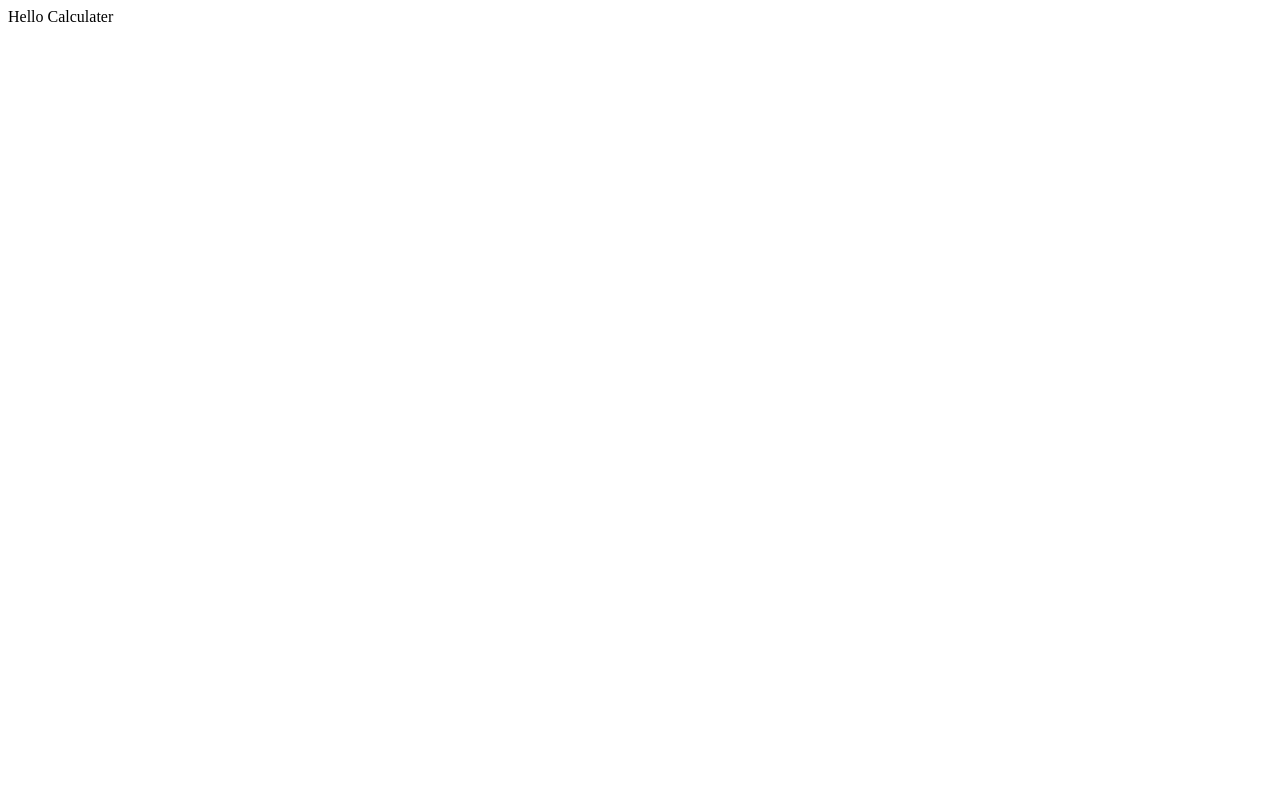
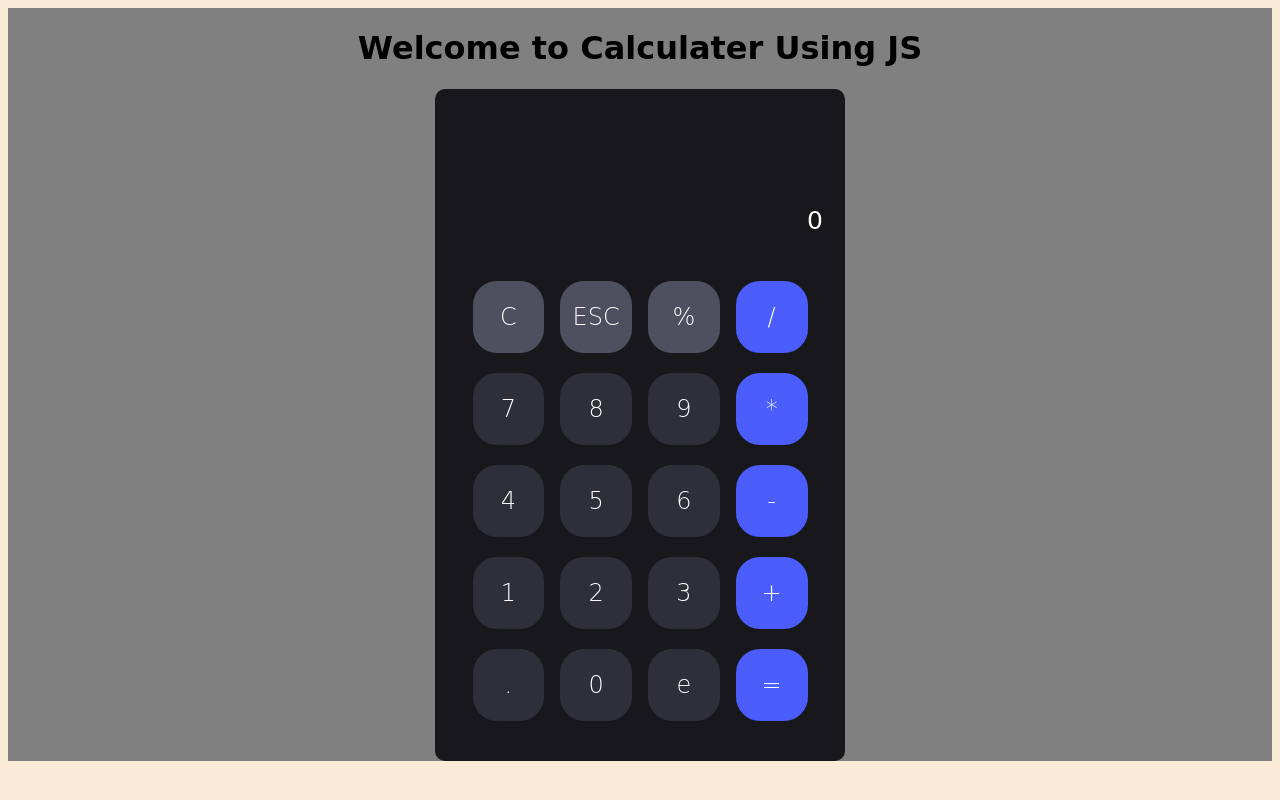
Before and after one commit to Poojanoza/calculator-js, a plain HTML site: page Calculater/index.html in a window 1280 px wide. Drawn offline with Linux system fonts and the light colour scheme.

Commit message:
Ui design Completed and added Number add on display funcanality.

```diff
--- /dev/null
+++ b/Calculater/index.css
@@ -0,0 +1,88 @@
+body{
+    background-color: antiquewhite;
+    font-weight: 100;
+}
+*{
+    font-family: cursive;
+}
+.main_container{
+    background-color: gray;
+    display: flex;
+    flex-direction: column;
+    align-items: center;
+}
+.calculater_main{
+    display: flex;
+    flex-direction: column;
+    background-color: #17171C;
+    padding: 20px;
+    border: 0px;
+    border-radius: 10px;
+    height: auto;
+    width: 370px;
+    align-items: center;
+    gap: 2px;
+}
+.display {
+    display: flex;
+    /* background-color: gainsboro ; */
+    align-items: flex-end;
+    justify-content: flex-end;
+    color: white;
+    height: 150px;
+    font-size: 25px;
+    font-family: cursive;
+    width: 100%;
+}
+.display input{
+    display: flex;
+    /* background-color: gainsboro ; */
+    align-items: flex-end;
+    justify-content: flex-end;
+    color: white;
+    height: 150px;
+    text-align: end;
+    font-size: 25px;
+    width: 100%;
+    height: 50%;
+    background-color: #17171C;
+    border: 0px;
+    color: white;
+}
+
+.display input:focus{
+    outline: none;
+}
+.buttons{
+    display: flex;
+    flex-direction: column;
+    padding: 10px;
+}
+
+.rows{
+    display: flex;
+    flex-direction: row;
+    gap: 16px;
+    padding: 10px;
+}
+.rows .b1last button{
+    background-color: #4B5EFC;
+}
+.rows .b1f button{
+    background-color: #4E505F;
+}
+.rows button{
+    color: white;
+    font-size: x-large;
+    font-weight: 100;
+    align-self: center;
+    width: 71.75px;
+    height: 72px;
+    border-radius: 24px;
+    background-color: #2E2F38;
+    border: 0px ;
+}
+
+.rows button:hover{
+    background-color: #474852;
+}
--- a/Calculater/index.html
+++ b/Calculater/index.html
@@ -1,11 +1,52 @@
 <!DOCTYPE html>
 <html lang="en">
 <head>
-    <meta charset="UTF-8">
-    <meta name="viewport" content="width=device-width, initial-scale=1.0">
     <title>Calculater</title>
+    <link rel="stylesheet" href="index.css">
 </head>
 <body>
-    Hello Calculater
+    <div class="main_container">
+        <center><h1>Welcome to Calculater Using JS</h1></center>
+
+        <div class="calculater_main">
+            <div class="display">
+                <input class="display_content" id="display" readonly value="0"></input>
+            </div>
+            <div class="buttons">
+                <div class="rows">
+                    <div class="b1f"><button onclick="clearDisplay()" >C</button></div>
+                    <div class="b1f"><button>ESC</button></div>
+                    <div class="b1f"><button>%</button></div>
+                    <div class="b1last"><button>/</button></div>
+                </div>
+                <div class="rows">
+                    <div class="b1" id="b7" ><button onclick="addNumber(7)" >7</button></div>
+                    <div class="b1" id="b8" ><button onclick="addNumber(8)">8</button></div>
+                    <div class="b1" id="b9" ><button onclick="addNumber(9)">9</button></div>
+                    <div class="b1last"><button>*</button></div>
+                </div>
+                <div class="rows">
+                    <div class="b1" id="b4"><button onclick="addNumber(4)">4</button></div>
+                    <div class="b1" id="b5"><button onclick="addNumber(5)">5</button></div>
+                    <div class="b1" id="b6"><button onclick="addNumber(6)">6</button></div>
+                    <div class="b1last"><button>-</button></div>
+                </div>
+                <div class="rows">
+                    <div class="b1"><button onclick="addNumber(1)">1</button></div>
+                    <div class="b1"><button onclick="addNumber(2)">2</button></div>
+                    <div class="b1"><button onclick="addNumber(3)">3</button></div>
+                    <div class="b1last"><button>+</button></div>
+                </div>
+                <div class="rows">
+                    <div class="b1"><button>.</button></div>
+                    <div class="b1"><button>0</button></div>
+                    <div class="b1"><button>e</button></div>
+                    <div class="b1last"><button>=</button></div>
+                </div>
+            </div>
+        </div>
+
+    </div>
+    <script src="index.js"></script>
 </body>
 </html>
--- /dev/null
+++ b/Calculater/index.js
@@ -0,0 +1,16 @@
+// const b7=document.getElementById("b7").textContent
+
+// document.getElementById("display").innerHTML= b7
+
+let currentNum="";
+let PreNum="";
+
+function addNumber(num){
+    currentNum+=num;
+    document.getElementById("display").value=currentNum;
+}
+
+function clearDisplay(){
+    currentNum="0";
+    document.getElementById("display").value =currentNum;
+}
```
